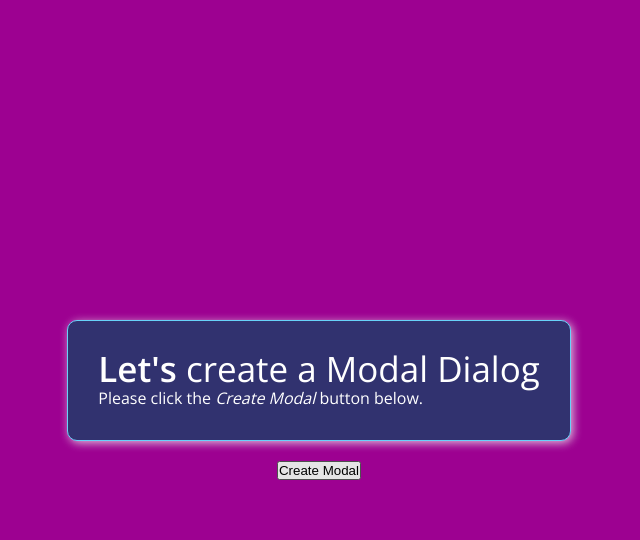
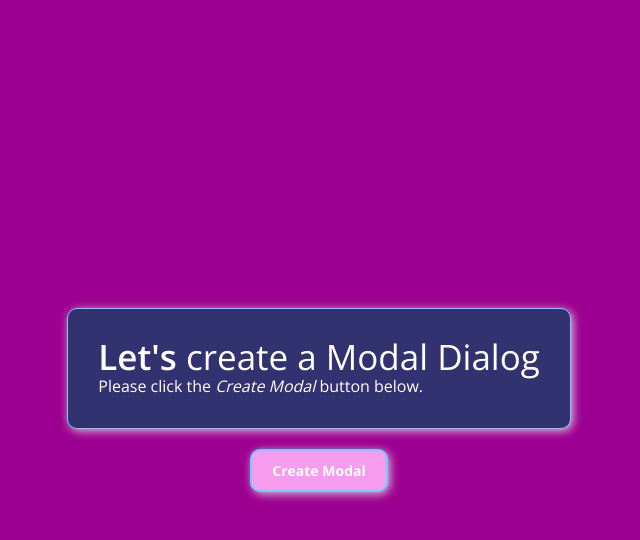
Before and after one commit to microservices-sportsshop/hcj-js-modal-dialog, a plain HTML site: page src/index.html in a window 1280 px wide. In both pictures the pointer is over the button "Create Modal". Shown: the whole page, without its empty margins (321-961 px from the left). Drawn offline with nearby package versions, Linux system fonts and the light colour scheme.

Commit message:
Update styles.css

```diff
--- a/src/styles.css
+++ b/src/styles.css
@@ -69,7 +69,7 @@ section .container {
   flex-direction: column;
 }
 
-form button {
+button {
   outline: none;
   border: none;
   border: 2px solid var(--light-blue-border);
@@ -84,7 +84,7 @@ form button {
   font-weight: 900;
 }
 
-form button:hover {
+button:hover {
   background-color: var(--color-primary-light);
   box-shadow: 2px 2px 10px rgba(238, 237, 237, 0.8);
 }
```
